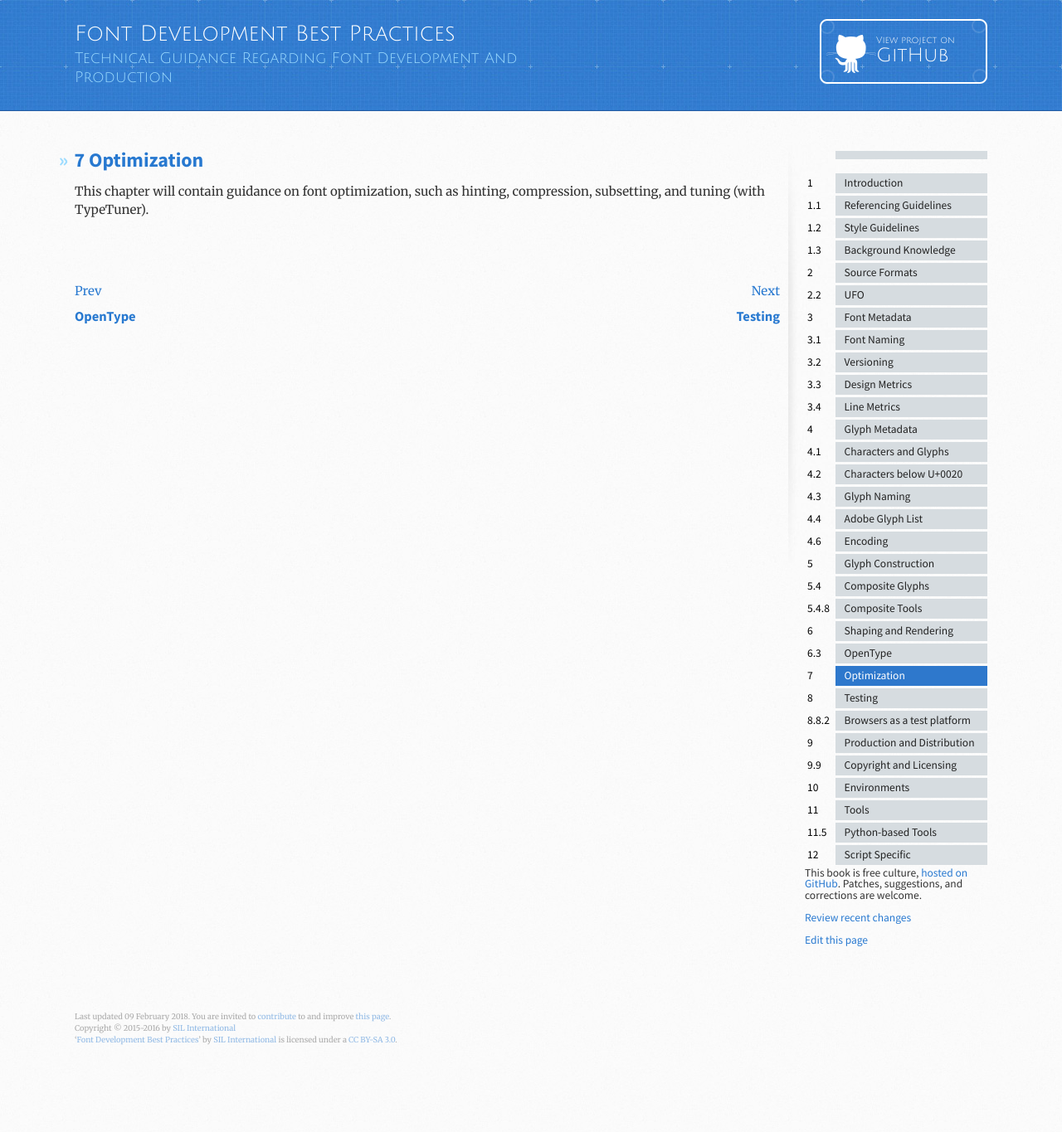
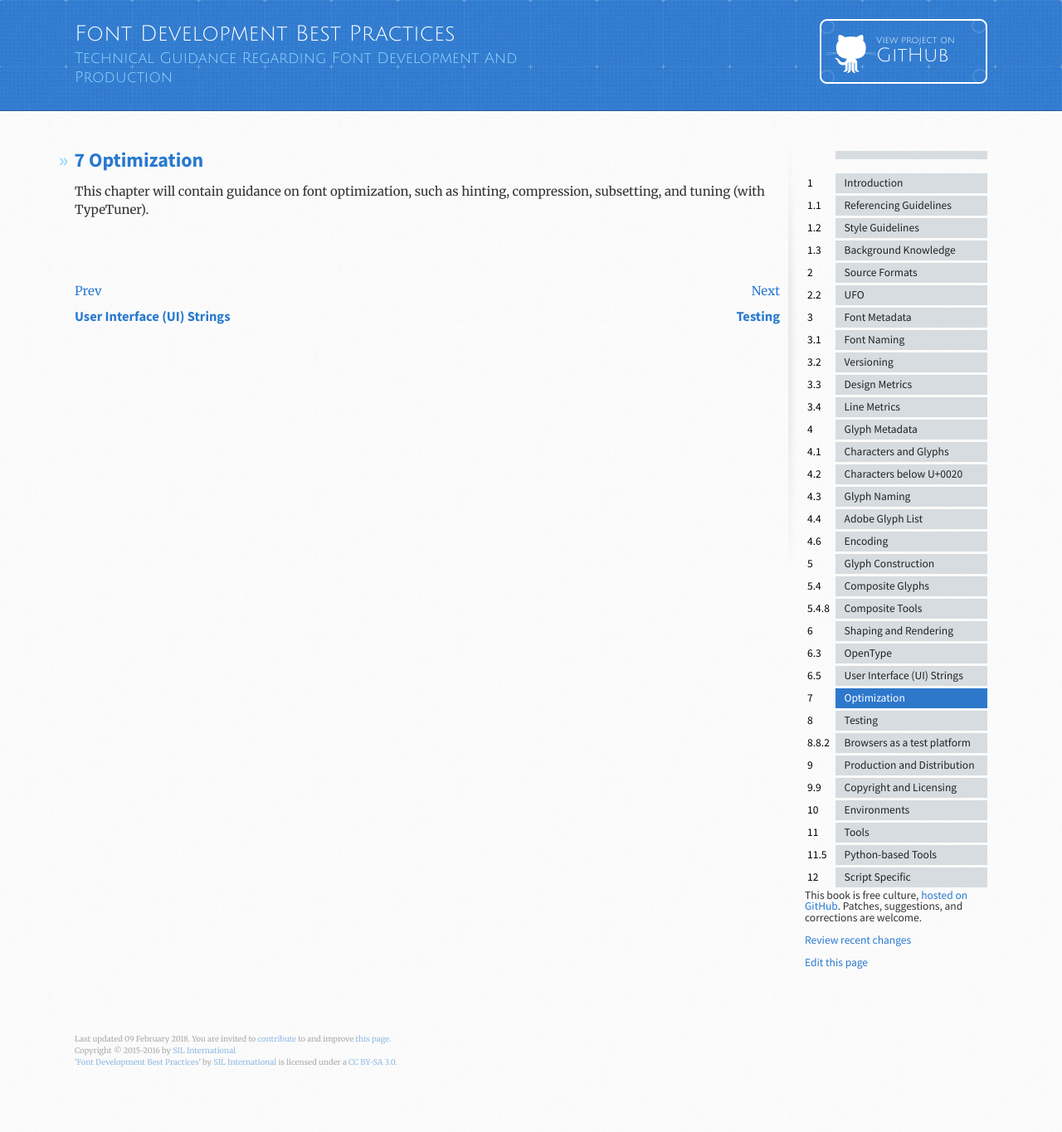
Before and after one commit to silnrsi/FDBP, a Jekyll site: the page built from en-US/Optimization.md, in a window 1280 px wide. Shown: the whole page at 83% size. Built offline with Jekyll 4.4.1, drawn with Linux system fonts in a browser that asks for light colours; before the commit the page ends 1338 px from its top, so only the background shows below that.

Commit message:
minor typos, title adjustment

```diff
--- a/en-US/User_Interface_Strings.md
+++ b/en-US/User_Interface_Strings.md
@@ -1,10 +1,10 @@
 ---
-published: false
+published: true
 layout: bookpage
 weight: 490
 outlevel: 6.5
 category: Shaping and Rendering
-title: User Interface Strings
+title: User Interface (UI) Strings
 ---
 
 ## Summary of Recommendations
@@ -141,7 +141,7 @@ Here is the same example with some French localization added:
 
 While feature name and value strings are the minimum we should be providing, OpenType Character Variant features can provide additional data that may be useful within a UI:
 
-* *Tool tip: *a string  that an application can use as a tool tip in the UI
+* *Tool tip*: a string that an application can use as a tool tip in the UI
 
 * *Sample Text*: a string that illustrates the effect of the feature
 
```
